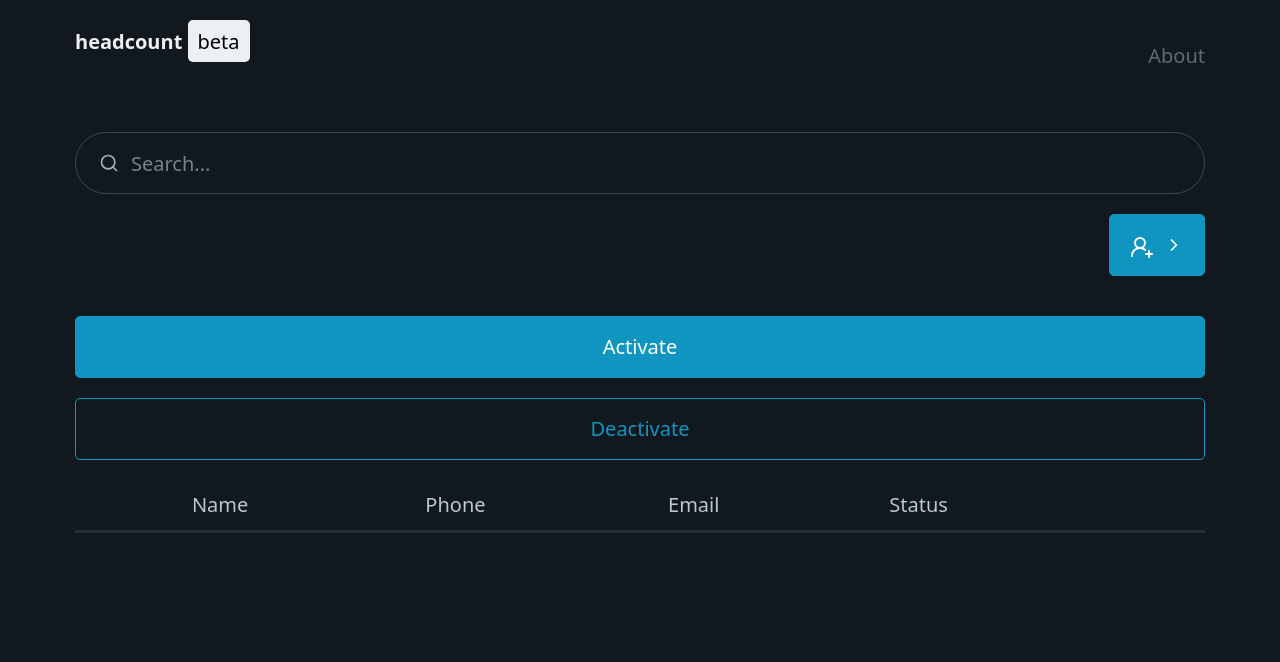
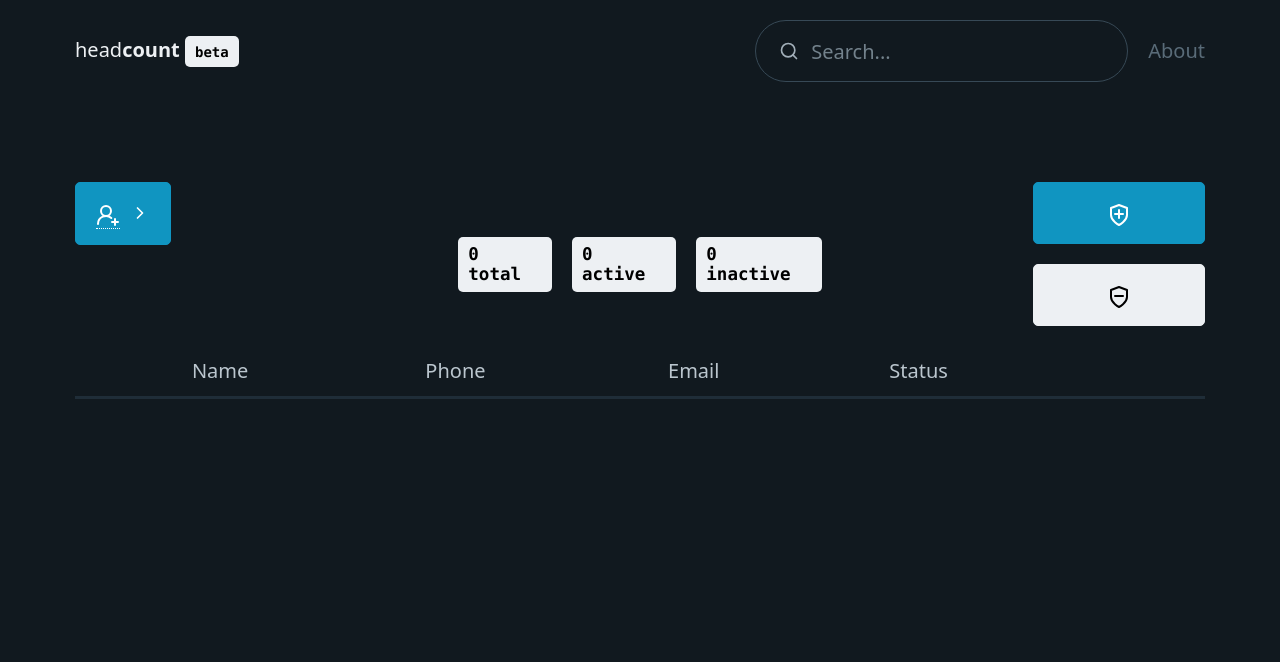
Before and after one commit to lloydlobo/headcount, a Flask app: page / in a window 1280 px wide. Shown: the top 662 px of the page. Run offline with Flask 3, Linux system fonts and the light colour scheme; lists and menus that the app fills with data are empty; some libraries are stand-ins or nearby versions.

Commit message:
feat: poll active inactive and total entries count

```diff
--- a/main.py
+++ b/main.py
@@ -44,9 +44,10 @@ def contact_as_row(contact, clazz=""):
     # NOTE: `value` is a string representing the value of the checkbox. This is not displayed on the client-side,
     # but on the server this is the value given to the data submitted with the checkboxes name.
     id_ = contact["id"]  # FIXME: this is visible!!!
+    delete_svg = f"""<svg xmlns="http://www.w3.org/2000/svg" width="24" height="24" viewBox="0 0 24 24" fill="none" stroke="currentColor" stroke-width="2" stroke-linecap="round" stroke-linejoin="round" class="lucide lucide-trash"><path d="M3 6h18"/><path d="M19 6v14c0 1-1 2-2 2H7c-1 0-2-1-2-2V6"/><path d="M8 6V4c0-1 1-2 2-2h4c1 0 2 1 2 2v2"/></svg>"""
     return Markup(f"""
         <tr class="{clazz}">
-            <td>
+            <td scope="row">
                 <label for="ids">
                     <input type='checkbox' name='ids' value='{id_}'>
                 </label>
@@ -55,7 +56,16 @@ def contact_as_row(contact, clazz=""):
             <td>{contact['phone']}</td>
             <td>{contact['email']}</td>
             <td>{'Active' if (contact["status"] == 'Active') else 'Inactive'}</td>
-            <td><button hx-delete="/contact/{id_}">DELETE</button></td>
+            <td>
+                <button
+                    hx-delete="/contact/{id_}"
+                    class="contrast"
+                    data-tooltip="Remove {contact['name']}?"
+                    data-placement="left"
+                >
+                    {delete_svg}
+                </button>
+            </td>
         </tr>
     """)
 
@@ -65,15 +75,15 @@ def contacts_to_html_table():
     # <h2 style="--pico-font-size: 1rem; --pico-color: var(--pico-secondary);">{len(contacts)} results</h2>
     return Markup(f"""
         <figure>
-            <table >
+            <table class="!striped">
                 <thead>
                     <tr>
-                        <th></th>
-                        <th>Name</th>
-                        <th>Phone</th>
-                        <th>Email</th>
-                        <th>Status</th>
-                        <th></th>
+                        <th scope="col"></th>
+                        <th scope="col">Name</th>
+                        <th scope="col">Phone</th>
+                        <th scope="col">Email</th>
+                        <th scope="col">Status</th>
+                        <th scope="col"></th>
                     </tr>
                 </thead>
                 <tbody
@@ -164,6 +174,11 @@ def add_contact():
 
 @app.route("/contact/<contact_id>", methods=["DELETE"])
 def delete_contact(contact_id):
+    """
+    Each row has a button with a hx-delete attribute containing the url on which to issue a DELETE request to delete
+    the row from the server. This request responds with a 200 status code and empty content, indicating that the row
+    should be replaced with nothing.
+    """
     index = None
     for i, contact in enumerate(contacts):
         if str(contact["id"]) == contact_id:
@@ -173,13 +188,51 @@ def delete_contact(contact_id):
     if index is not None:
         contacts.pop(index)
 
-    # html = "".join([contact_as_row(c) for c in contacts])
-    # return Markup(f"{html}")
     return ""
 
 
+@app.route("/count-contacts")
+def count_contacts():
+    return Markup(f"{len(contacts)} total")
+
+
+@app.route("/count-active-contacts")
+def count_active_contacts():
+    counter = 0
+    for c in contacts:
+        if c["status"] == "Active":
+            counter += 1
+    return Markup(f"{counter} active")
+
+
+@app.route("/count-inactive-contacts")
+def count_inactive_contacts():
+    counter = 0
+    for c in contacts:
+        if c["status"] == "Inactive":
+            counter += 1
+    return Markup(f"{counter} inactive")
+
+
+@app.route("/modal", methods=["GET"])
+def get_modal():
+    return Markup(f"""
+        <div id="modal" _="on closeModal add .closing then wait for animationend then remove me">
+            <div class="modal-underlay" _="on click trigger closeModal"></div>
+            <div class="modal-content">
+                <h1>Modal Dialog</h1>
+                This is the modal content.
+                You can put anything here, like text, or a form, or an image.
+                <br>
+                <br>
+                <button _="on click trigger closeModal">Close</button>
+            </div>
+        </div>
+    """)
+
+
 def main():
-    app.run(debug=False)
+    app.run(debug=True)
 
 
 if __name__ == "__main__":
--- a/static/css/styles.css
+++ b/static/css/styles.css
@@ -43,6 +43,10 @@
 
 html,body {
     overflow-x: hidden;
+    /*font-size: 90%;*/
+}
+body {
+    /*font-size: 110%;*/
 }
 
 .htmx-indicator{
--- a/templates/index.html
+++ b/templates/index.html
@@ -11,74 +11,53 @@
             integrity="sha384-D1Kt99CQMDuVetoL1lrYwg5t+9QdHe7NLX/SoJYkXDFfX37iInKRy5xLSi8nO7UC"
             crossorigin="anonymous"
     ></script>
-    <!--    <link rel="stylesheet"-->
-    <!--          href="https://cdn.jsdelivr.net/npm/@picocss/pico@1/css/pico.min.css"-->
-    <!--    >-->
-    <!--    <link-->
-    <!--            rel="stylesheet"-->
-    <!--            href="https://cdn.jsdelivr.net/npm/@picocss/pico@next/css/pico.colors.min.css"-->
-    <!--    />-->
-    <link
-            rel="stylesheet"
-            href="https://cdn.jsdelivr.net/npm/@picocss/pico@next/css/pico.min.css"
-    />
-    <link rel="stylesheet"
-          href="{{ url_for('static', filename='css/styles.css') }}"
-    >
+    <script src="https://unpkg.com/hyperscript.org@0.9.12"></script>
+    <!--    <link rel="stylesheet" href="https://cdn.jsdelivr.net/npm/@picocss/pico@next/css/pico.colors.min.css"/>-->
+    <link rel="stylesheet" href="https://cdn.jsdelivr.net/npm/@picocss/pico@next/css/pico.min.css"/>
+    <link rel="stylesheet" href="{{ url_for('static', filename='css/Modal.css') }}">
+    <link rel="stylesheet" href="{{ url_for('static', filename='css/styles.css') }}">
 </head>
 <body>
 <header class="container" style="padding-block: 0;">
     <nav>
         <ul>
             <li>
-                <hgroup>
+                <div class="logo-wrapper">
                     <a href="/" class="contrast">
-                        <b>headcount</b>
-                        <span hx-get="/contacts" hx-target="#contact-list"
-                              hx-indicator="#loader" hx-trigger="load"
-                        >
-                            <span class="htmx-indicator" id="loader"
-                                  alt="Loading..."
-                                  aria-busy="true"
-                            ></span>
+                        head<b>count</b>
+                        <span hx-get="/contacts" hx-target="#contact-list" hx-indicator="#loader" hx-trigger="load">
+                                <span class="htmx-indicator" id="loader" alt="Loading..." aria-busy="true"></span>
                             </span>
                     </a>
-                    <kbd>beta</kbd>
-                </hgroup>
+                    <kbd style="font-size: 70%;">beta</kbd>
+                </div>
             </li>
         </ul>
         <ul>
+            <li>
+                <input style="width: 100%;" type="search" name="q" hx-get="/search_contact"
+                       hx-trigger="keyup delay:500ms changed"
+                       hx-target="#search-results" placeholder="Search..."
+                >
+            </li>
             <li><a href="#" class="secondary">About</a></li>
-            <!--            <li><a href="#">Link</a></li>-->
-            <!--            <li><a href="#" role="button">Button</a></li>-->
+            <!--            <li><a href="#">GitHub</a></li>-->
+            <!--            <li><a href="#" role="button">Pricing</a></li>-->
         </ul>
     </nav>
+    <output id="search-results"></output>
 </header>
-
-<main class="container-fluid"
-      style="--block-spacing-vertical: var(--block-spacing-horizontal);"
->
+<main class="container-fluid">
     <section class="container">
-
-        <!--  hx-trigger="load|revealed|..."  -->
-        <input type="search" name="q" hx-get="/search_contact"
-               hx-trigger="keyup delay:500ms changed"
-               hx-target="#search-results"
-               placeholder="Search..."
-        >
-        <div id="search-results"></div>
-
-        <div style="margin: 0; --block-spacing-vertical: var(--block-spacing-horizontal);">
+        <div class="grid">
             <details style="border-bottom: none;">
                 <summary role="button"
-                         style="display:flex; cursor: pointer; margin-inline-start:auto; width: fit-content;"
+                         style="display:flex; cursor: pointer; margin-inline-end: auto; width: fit-content;"
                 >
-                    <icon title="Add new">
-                        <svg
-                                xmlns="http://www.w3.org/2000/svg" width="24"
-                                height="24" viewBox="0 0 24 24" fill="none"
-                                stroke="currentColor" stroke-width="2"
-                                stroke-linecap="round" stroke-linejoin="round"
+                    <icon data-tooltip="Add new">
+                        <svg xmlns="http://www.w3.org/2000/svg" width="24" height="24" viewBox="0 0 24 24"
+                             fill="none"
+                             stroke="currentColor" stroke-width="2" stroke-linecap="round" stroke-linejoin="round"
                              class="lucide lucide-user-round-plus"
                         >
                             <path d="M2 21a8 8 0 0 1 13.292-6"/>
@@ -88,84 +67,80 @@
                         </svg>
                     </icon>
                 </summary>
-
-                <form hx-post="/add_contact" hx-target="#contact-list">
+                <form style="position: absolute; z-index: 1;" hx-post="/add_contact" hx-target="#contact-list">
                     <article style="padding-block-end: 1em;">
-                        <header style="margin-block-end: 1em;"><b>Add new
-                            headcount</b></header>
-                        <fieldset class="grid">
-                            <label for="name">
-                                Name
-                                <input type="text" id="name" name="name"
-                                       required
-                                >
-                            </label>
-                            <label for="phone">
-                                Phone
-                                <input type="tel" id="phone" name="phone"
-                                       required
-                                >
-                            </label>
-                        </fieldset>
+                        <header style="margin-block-end: 1em; padding-block: 1em;"><b>Add new headcount</b></header>
+                        <label for="name">Name <input type="text" id="name" name="name" required></label>
+                        <label for="phone">Phone <input type="tel" id="phone" name="phone" required></label>
+                        <label for="email">Email <input type="email" id="email" name="email" required></label>
                         <div class="grid">
-                            <label for="email">
-                                Email
-                                <input type="email" id="email" name="email"
-                                       required
-                                >
-                            </label>
                             <fieldset>
                                 <legend>Status</legend>
-                                <label for="status">
-                                    <input type="checkbox" id="status"
-                                           name="status"
-                                    >
-                                    Active
-                                </label>
+                                <label for="status"><input type="checkbox" id="status" name="status"> Active</label>
                             </fieldset>
-                        </div>
-                        <div role="group">
-                            <button type="submit"
-                                    data-tooltip="Create new contact"
-                            >
-                                Add Contact
-                            </button>
+                            <button type="submit" data-tooltip="Add new">Submit</button>
                         </div>
                     </article>
                 </form>
             </details>
-
-            <div hx-include="#checked-contacts" hx-target="#tbody"
-                 role="group"
+            <nav>
+                <ul role="group">
+                    <li>
+                        <kbd hx-get="/count-contacts" hx-trigger="every 2s">
+                            <span alt="Loading..." aria-busy="true"></span>
+                            total
+                        </kbd>
+                    </li>
+                    <li>
+                        <kbd hx-get="/count-active-contacts" hx-trigger="every 2s">
+                            <span alt="Loading..." aria-busy="true"></span>
+                            active
+                        </kbd>
+                    </li>
+                    <li>
+                        <kbd hx-get="/count-inactive-contacts" hx-trigger="every 2s">
+                            <span alt="Loading..." aria-busy="true"></span>
+                            inactive
+                        </kbd>
+                    </li>
+                </ul>
+            </nav>
+            <div class="grid">
+                <div></div>
+                <div hx-include="#checked-contacts" hx-target="#tbody" role="group">
+                    <button class="" hx-put="/activate" data-tooltip="Activate">
+                        <svg xmlns="http://www.w3.org/2000/svg" width="24" height="24" viewBox="0 0 24 24" fill="none"
+                             stroke="currentColor" stroke-width="2" stroke-linecap="round" stroke-linejoin="round"
+                             class="lucide lucide-shield-plus"
                         >
-                <button class="" hx-put="/activate">Activate</button>
-                <button class="outline " hx-put="/deactivate">Deactivate
+                            <path d="M12 22s8-4 8-10V5l-8-3-8 3v7c0 6 8 10 8 10"/>
+                            <path d="M8 11h8"/>
+                            <path d="M12 15V7"/>
+                        </svg>
+                    </button>
+                    <button class="contrast" hx-put="/deactivate" data-tooltip="Deactivate">
+                        <svg xmlns="http://www.w3.org/2000/svg" width="24" height="24" viewBox="0 0 24 24" fill="none"
+                             stroke="currentColor" stroke-width="2" stroke-linecap="round" stroke-linejoin="round"
+                             class="lucide lucide-shield-minus"
+                        >
+                            <path d="M12 22s8-4 8-10V5l-8-3-8 3v7c0 6 8 10 8 10"/>
+                            <path d="M8 11h8"/>
+                        </svg>
                     </button>
                 </div>
-
+            </div>
+        </div>
+        <div class="grid">
+        </div>
         <form id="checked-contacts">
             <div id="contact-list">
-                    <h2>0 results</h2>
-                    <img src="static/assets/img/loader.gif"
-                         id="loader"
-                         alt="Loading..."
-                         class="htmx-indicator"
+                <img src="static/assets/img/loader.gif" id="loader" alt="Loading..." class="htmx-indicator"
                      aria-busy="true"
                 />
             </div>
         </form>
-        </div>
     </section>
 </main>
 </body>
 </html>
-
-<!--Default: -->
-<!--        hx-trigger="click"-->
-<!--<button hx-get="https://jsonplaceholder.typicode.com/users" hx-trigger="mouseover" hx-swap="outerHTML" >-->
-<!--    Fetch Users-->
-<!--</button>-->
-
-<!--limit = requests.query.limit or 10-->
-<!--  f"https://jsonplaceholder.typicode.com/users?_limit=${limit}"       hx-vals='{"limit": 3}'-->
-<!--        hx-trigger="every 2s"-->
+<!--<button hx-get="/modal" hx-target="body" hx-swap="beforeend">Modal Demo</button>-->
```
Also changed, not shown: static/css/Modal.css (added, +89 -0 lines). Lines whose indentation alone changed are shown as unchanged.
